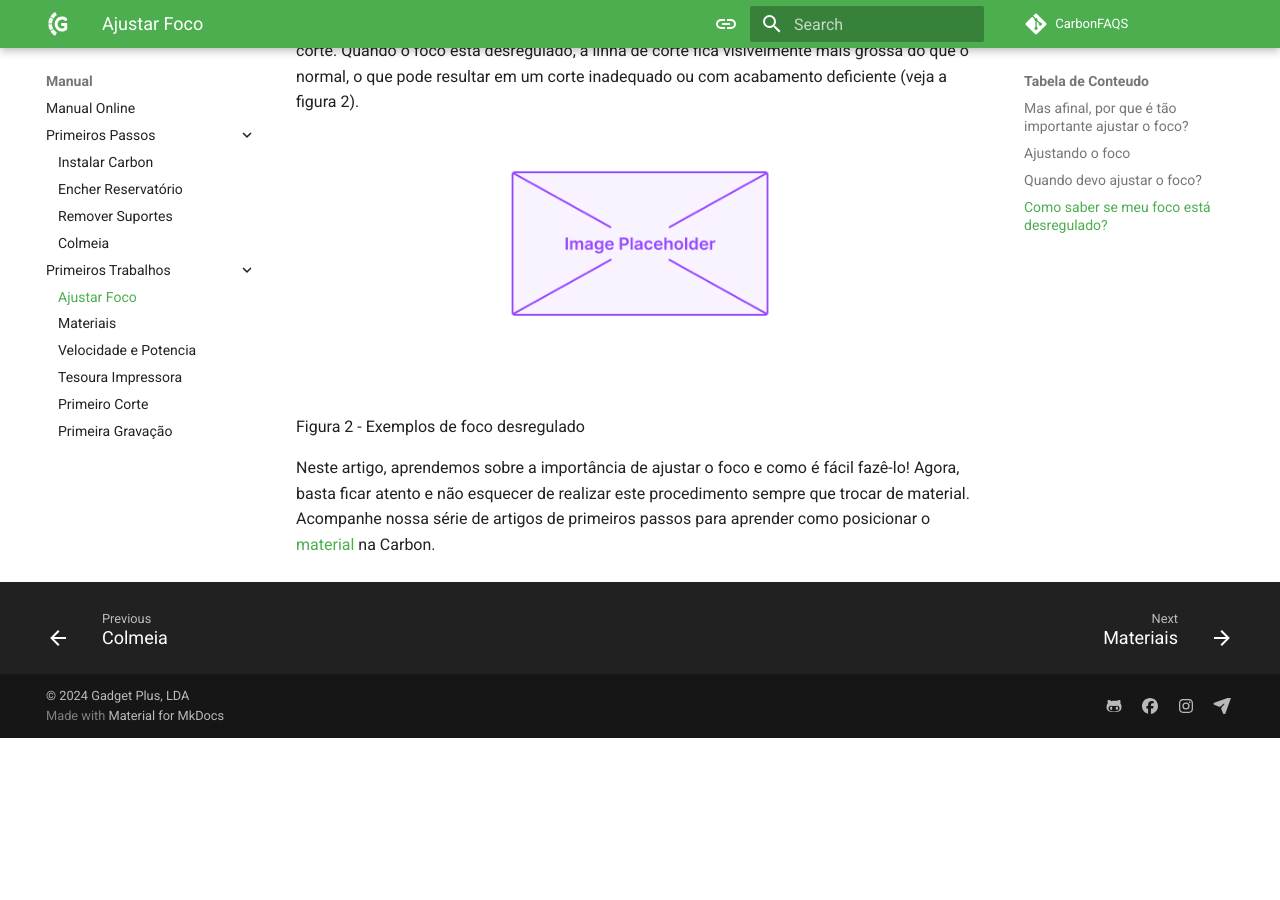
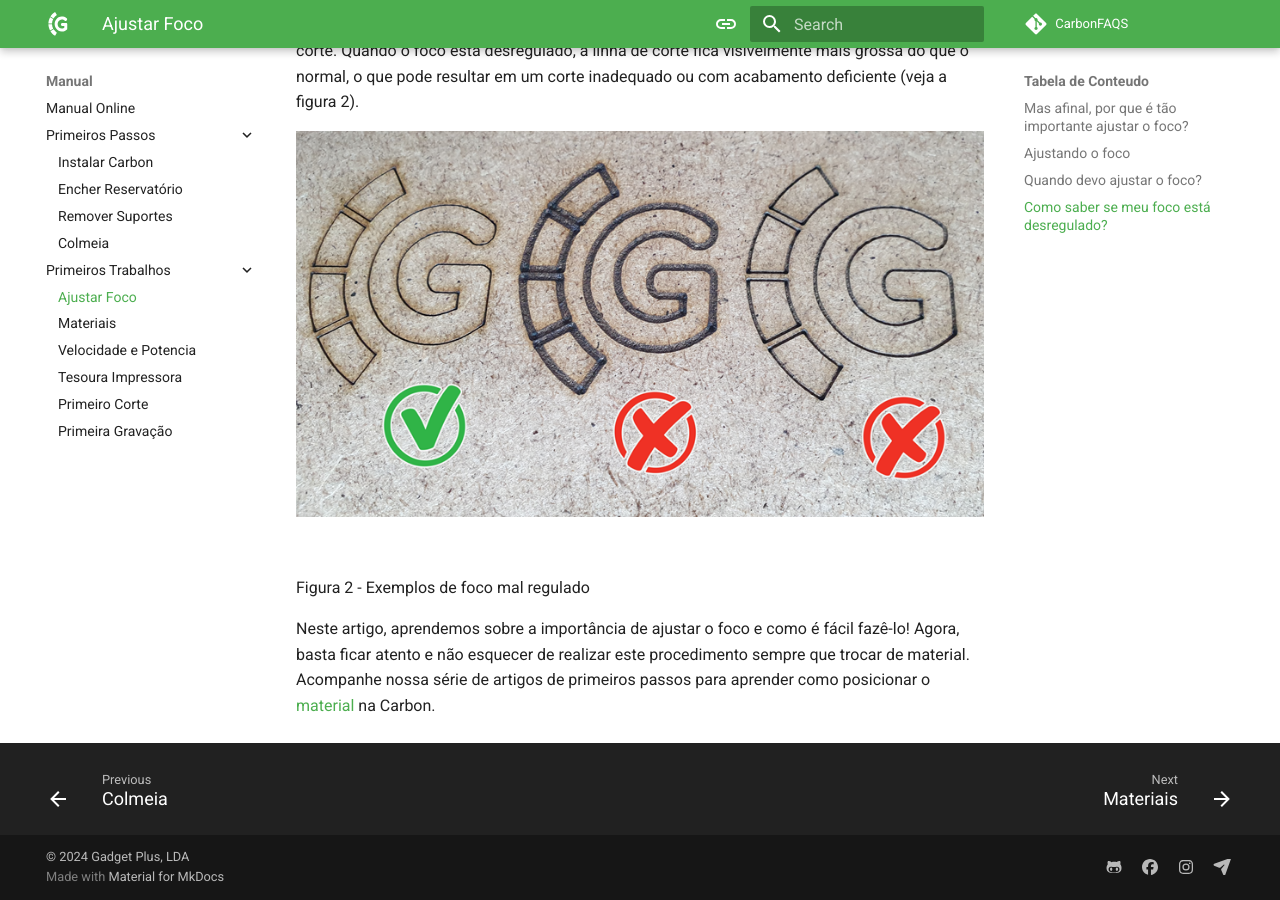
Before and after one commit to GadgetPlusKDB/Carbon-FAQS, an MkDocs documentation site: the page built from docs/manual/primeiros-trabalhos/ajustar-foco.md, in a window 1280 px wide and 900 px high, scrolled down 2678 px. Built offline with MkDocs 1.6.1 and Material for MkDocs 9.7.7, drawn with Linux system fonts in a browser that asks for light colours; comment, search, counter and statistics services are not loaded; before the commit the page ends 3416 px from its top, so only the background shows below that.

Commit message:
$Update Paginas Primeiros Passos

```diff
--- a/docs/manual/primeiros-trabalhos/ajustar-foco.md
+++ b/docs/manual/primeiros-trabalhos/ajustar-foco.md
@@ -62,12 +62,12 @@ A melhor forma de perceber se o foco está desregulado é observar a espessura d
 
 <figure markdown="span">
 
-  ![FrenteMaq](../images/image-placeholder.png){ width="450" }
+  ![FrenteMaq](../images/difrenças-foco.png){ width="800" }
   <figcaption></figcaption>
 
 </figure>
 
-Figura 2 - Exemplos de foco desregulado
+Figura 2 - Exemplos de foco mal regulado
 
 Neste artigo, aprendemos sobre a importância de ajustar o foco e como é fácil fazê-lo! Agora, basta ficar atento e não esquecer de realizar este procedimento sempre que trocar de material.
 Acompanhe nossa série de artigos de primeiros passos para aprender como posicionar o [material] na Carbon.
```
Also changed, not shown: docs/manual/images/difrenças-foco.png (added).
